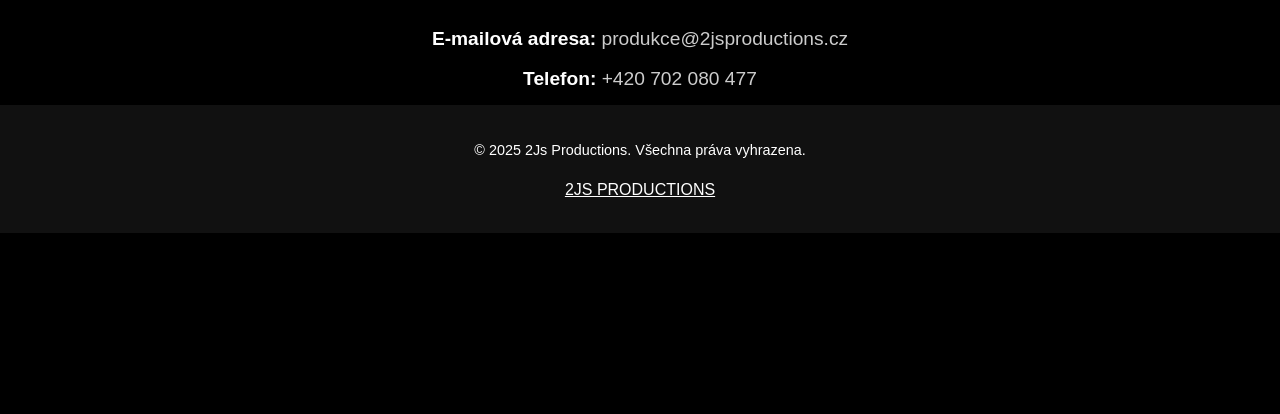
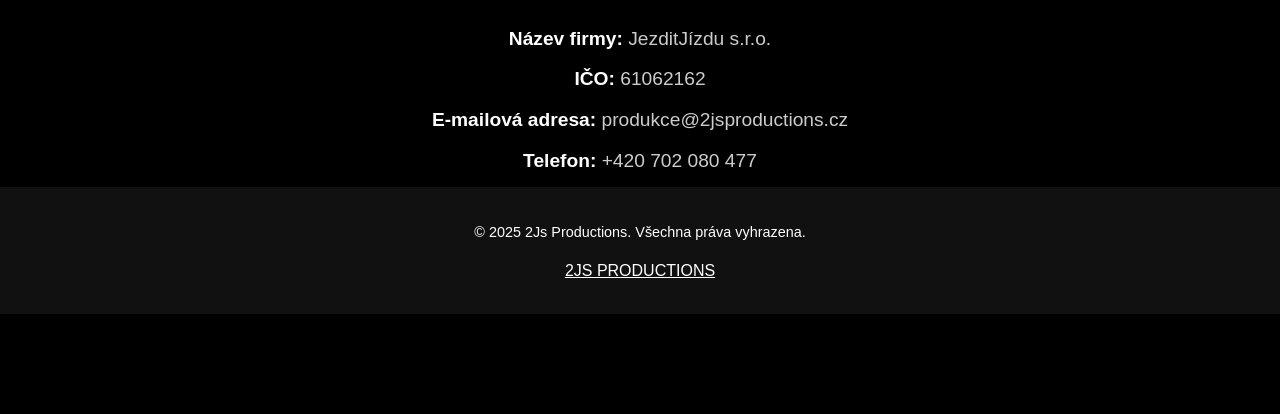
Before and after one commit to 2jsproductions/2jsproductions.github.io, a plain HTML site: page contact.html in a window 1280 px wide. Shown: the part 386-800 px from the top of the page. Drawn offline with Linux system fonts and the light colour scheme.

Commit message:
Added name and id to contact

```diff
--- a/contact.html
+++ b/contact.html
@@ -34,6 +34,8 @@
         <div class="container contact-container">
             <h2>KONTAKT</h2>
             <div class="contact-details">
+                <p><strong>Název firmy:</strong> JezditJízdu s.r.o.</p>
+                <p><strong>IČO:</strong> 61062162</p>
                 <p><strong>E-mailová adresa:</strong> produkce@2jsproductions.cz</p>
                 <p><strong>Telefon:</strong> +420 702 080 477</p>
             </div>
```
